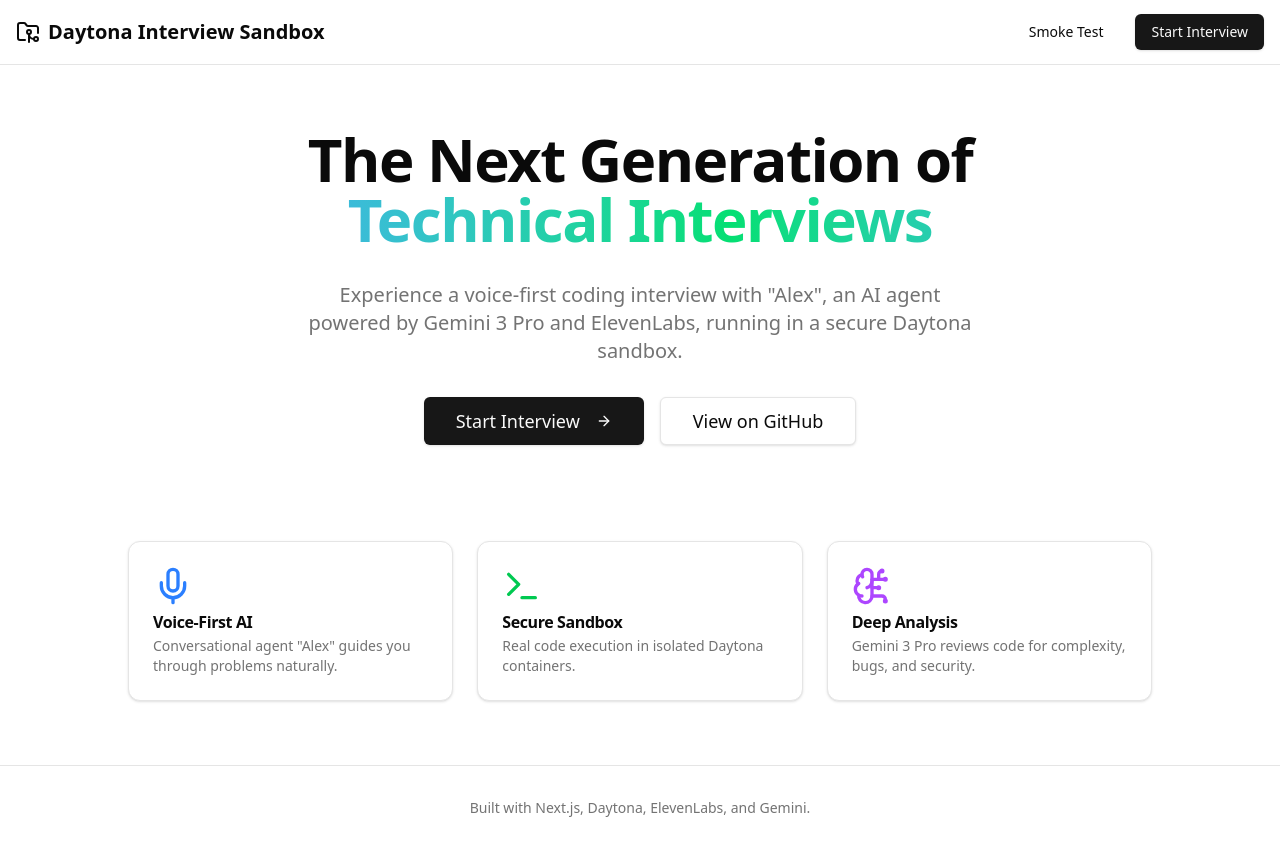
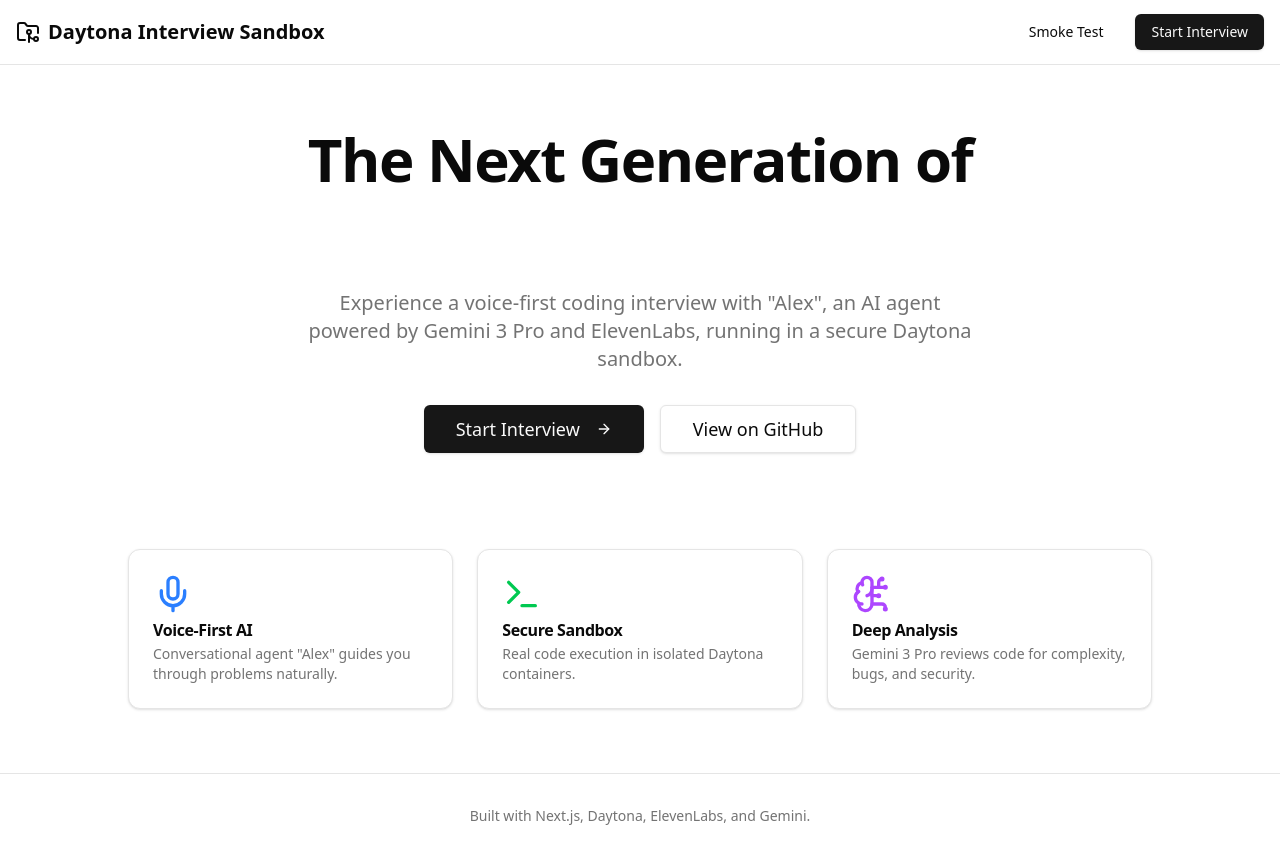
Before and after one commit to nihalnihalani/TRAE-MiniMax-Hackathon, a Next.js app: page / in a window 1280 px wide. Built offline with nearby package versions, Linux system fonts and the light colour scheme.

Commit message:
Enhance hero animation with staggered slide-up and shimmer effect

```diff
--- a/src/app/globals.css
+++ b/src/app/globals.css
@@ -88,14 +88,39 @@
   }
 
   .animate-slide-up-fade {
-    animation: slideUpFade 0.8s cubic-bezier(0.16, 1, 0.3, 1) forwards;
+    animation: slideUpFade 0.8s cubic-bezier(0.2, 0, 0.2, 1) forwards;
     opacity: 0;
     transform: translateY(20px);
   }
 
+  .delay-200 {
+    animation-delay: 200ms;
+  }
+
   .animate-gradient-flow {
     background-size: 200% auto;
-    animation: gradientFlow 3s linear infinite;
+    animation: gradientFlow 5s linear infinite;
+  }
+
+  .animate-shimmer {
+    background: linear-gradient(
+      to right,
+      #4ade80 20%,
+      #60a5fa 40%,
+      #4ade80 60%,
+      #60a5fa 80%
+    );
+    background-size: 200% auto;
+    background-clip: text;
+    -webkit-background-clip: text;
+    -webkit-text-fill-color: transparent;
+    animation: shimmer 8s linear infinite;
+  }
+
+  @keyframes shimmer {
+    to {
+      background-position: 200% center;
+    }
   }
 
   @keyframes fadeInUp {
@@ -120,11 +145,8 @@
     0% {
       background-position: 0% 50%;
     }
-    50% {
-      background-position: 100% 50%;
-    }
     100% {
-      background-position: 0% 50%;
+      background-position: 200% 50%;
     }
   }
 }
--- a/src/app/page.tsx
+++ b/src/app/page.tsx
@@ -24,18 +24,18 @@
       </header>
 
       <main className="flex-1 container mx-auto px-4 py-16 flex flex-col items-center text-center space-y-8">
-        <h1 className="text-4xl md:text-6xl font-bold tracking-tight max-w-3xl animate-slide-up-fade">
-          The Next Generation of <br/>
-          <span className="text-transparent bg-clip-text bg-gradient-to-r from-blue-400 via-green-400 to-blue-400 animate-gradient-flow">
+        <h1 className="text-4xl md:text-6xl font-bold tracking-tight max-w-4xl flex flex-col items-center gap-2">
+          <span className="animate-slide-up-fade">The Next Generation of</span>
+          <span className="animate-shimmer animate-slide-up-fade delay-200">
             Technical Interviews
           </span>
         </h1>
 
-        <p className="text-xl text-muted-foreground max-w-2xl">
+        <p className="text-xl text-muted-foreground max-w-2xl animate-slide-up-fade" style={{ animationDelay: '400ms' }}>
           Experience a voice-first coding interview with "Alex", an AI agent powered by Gemini 3 Pro and ElevenLabs, running in a secure Daytona sandbox.
         </p>
 
-        <div className="flex gap-4">
+        <div className="flex gap-4 animate-slide-up-fade" style={{ animationDelay: '600ms' }}>
           <Link href="/interview">
             <Button size="lg" className="h-12 px-8 text-lg">
               Start Interview <ArrowRight className="ml-2 w-5 h-5" />
```
